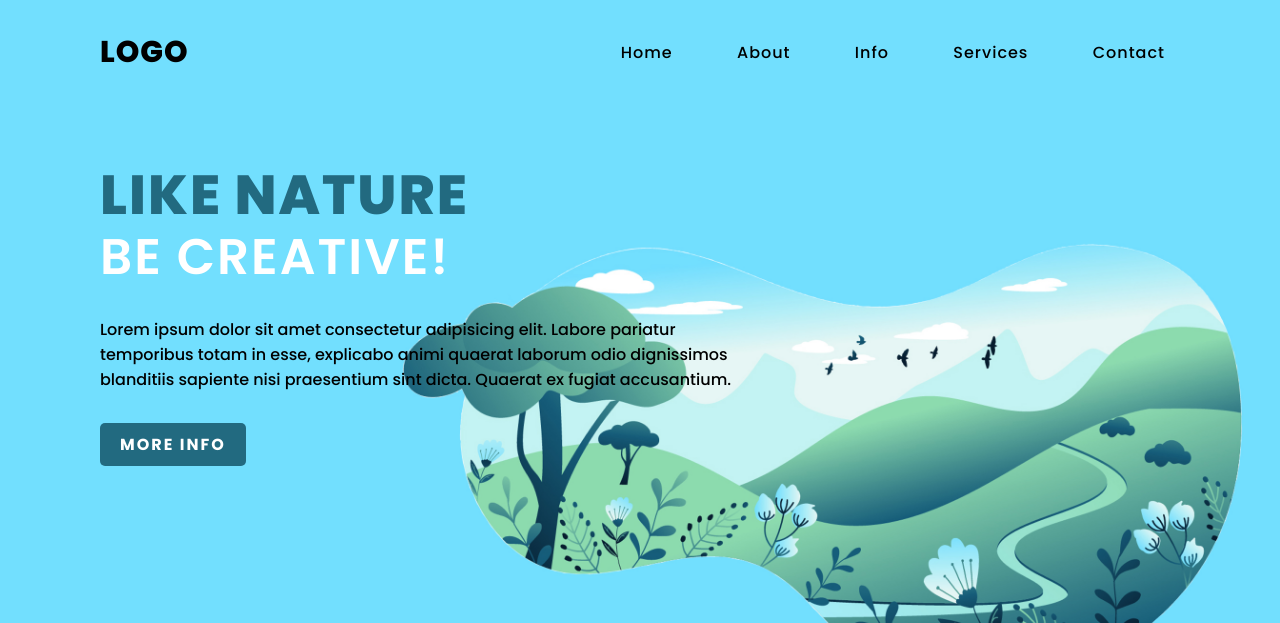
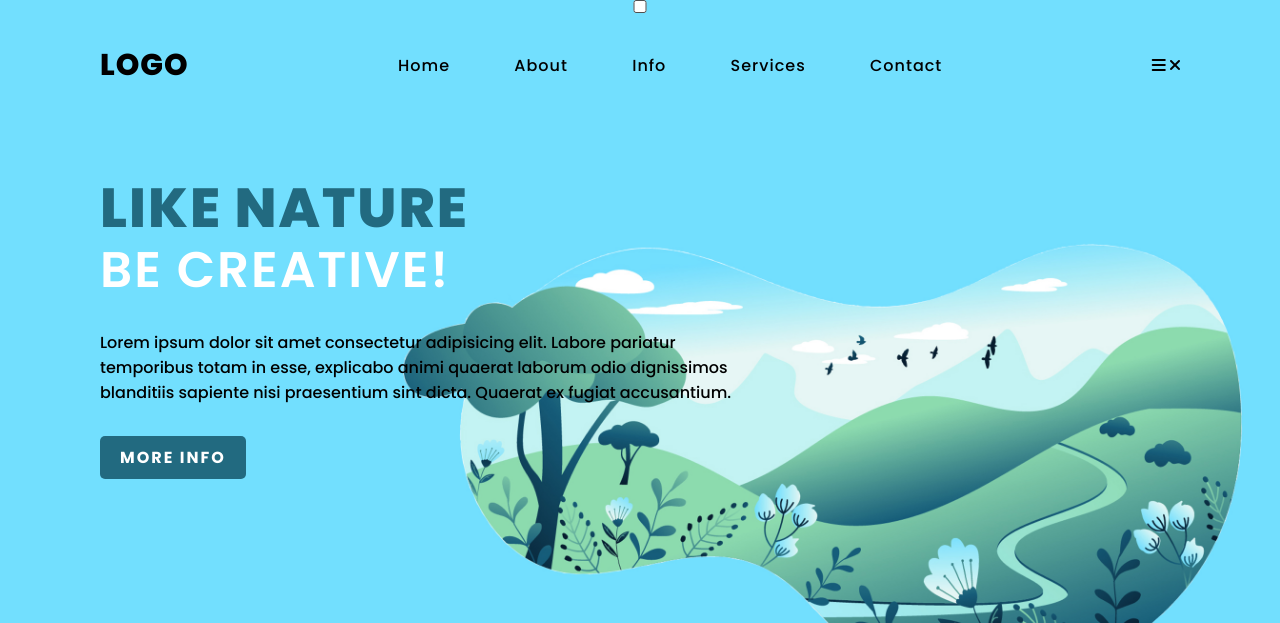
Before and after one commit to Ivan-Azcurra/landingpage, a plain HTML site: page index.html in a window 1280 px wide. Shown: the top 623 px of the page. Drawn offline with Linux system fonts and the light colour scheme.

Commit message:
agregando estructura menu bars

```diff
--- a/index.html
+++ b/index.html
@@ -11,6 +11,7 @@
 <body>
     <!-- section navigation -->
     <section>
+        <input type="checkbox" id="check">
         <header>
             <h2> <a href="#" class="logo">Logo</a></h2>
             <div class="navigation">
@@ -20,6 +21,10 @@
                 <a href="#">Services</a>
                 <a href="#">Contact</a>
             </div>
+            <label for="">
+                <i class="fas fa-bars menu-btn"></i>
+                <i class="fas fa-times close-btn"></i>
+            </label>
         </header>
         <div class="content">
             <div class="info">
```
